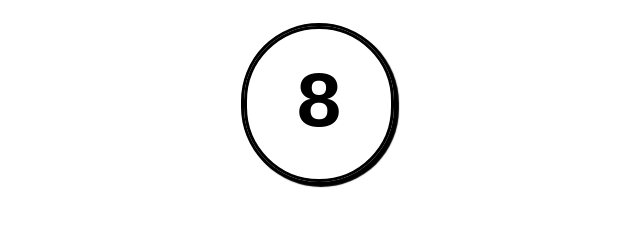
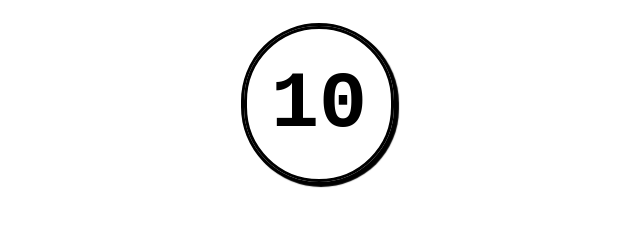
Before and after one commit to MegaBrainy1/magic8ball, a plain HTML site: page index.html in a window 1280 px wide. Shown: the whole page, without its empty margins (321-961 px from the left). Drawn offline with Linux system fonts and the light colour scheme.

Commit message:
Update index.html

```diff
--- a/index.html
+++ b/index.html
@@ -7,7 +7,7 @@
   <div class="container">
     <div class="outer-circle" id="outer-circle" onClick="fortuneFunction()">
       <div class="inner-circle">
-        <p class="eight">8</p>
+        <p class="eight">10</p>
         <div class="triangle"  id="triangle" style="display: none;">
           <div class="fortune" id="fortune"></div>
         </div>
```
